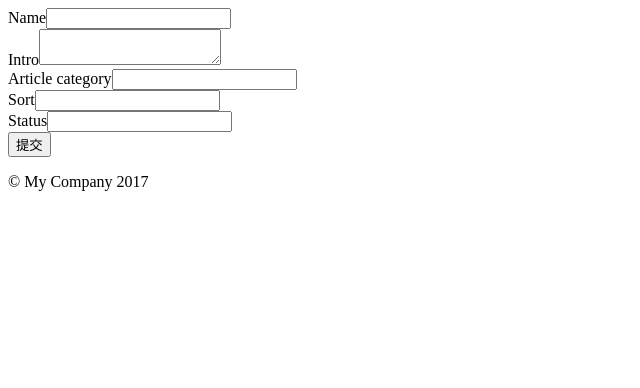
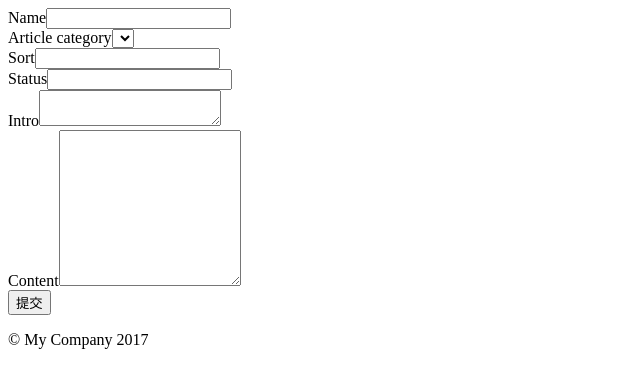
Before and after one commit to yangyao3163/php0328yangtao, a Yii app: template backend/views/article/add.php in a window 1280 px wide. Shown: the top 388 px of the page, without its empty margins (0-640 px from the left). Run offline with PHP 8.4 and a stand-in for Yii, Linux system fonts and the light colour scheme; the template is opened without the code that fills it: most values are stand-ins (such as "Sample title", 1, 10 or a date in 2020); form fields are guessed from the names that the template uses; data that the repository does not hold is empty; some libraries are stand-ins or nearby versions.

Commit message:
文章管理分类部分

```diff
--- a/backend/views/article/add.php
+++ b/backend/views/article/add.php
@@ -1,9 +1,11 @@
 <?php
 $form = \yii\bootstrap\ActiveForm::begin();//表单开始
 echo $form->field($model,"name")->textInput();
-echo $form->field($model,"intro")->textarea();
-echo $form->field($model,"article_category_id")->textInput();
+echo  $form->field($model,"article_category_id")->dropDownList(\backend\models\Article::getAuthorOptions());
 echo $form->field($model,"sort")->textInput(['type'=>'number']);
 echo $form->field($model,"status",['inline'=>true])->radioList(\backend\models\Brand::getStatusOptions());
+echo $form->field($model,"intro")->textarea();
+echo $form->field($model2,"content")->textarea(['rows'=>10]);
+
 echo \yii\bootstrap\Html::submitButton('提交',['class'=>'btn btn-info']);
 \yii\bootstrap\ActiveForm::end();//表单结束
```
